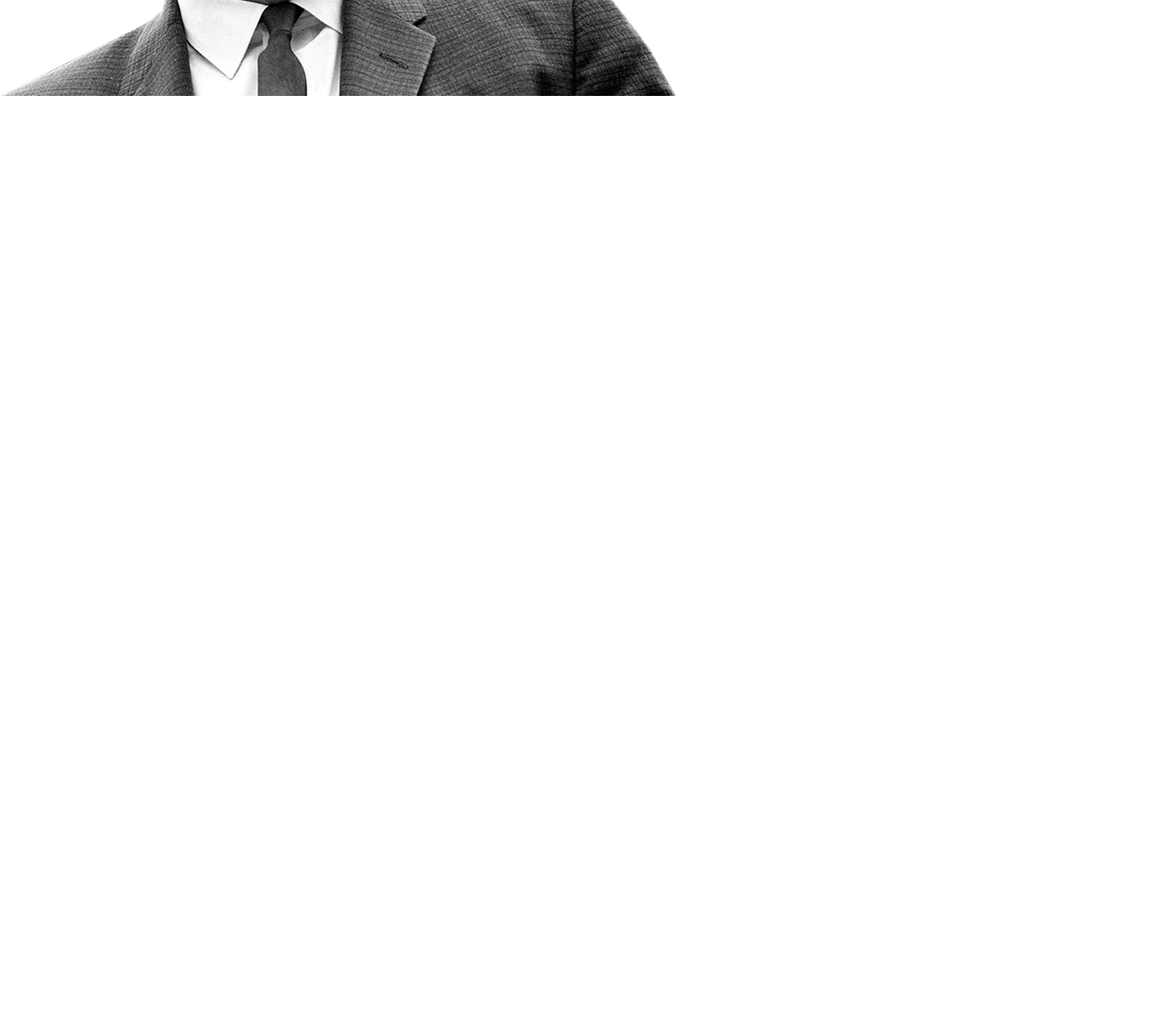
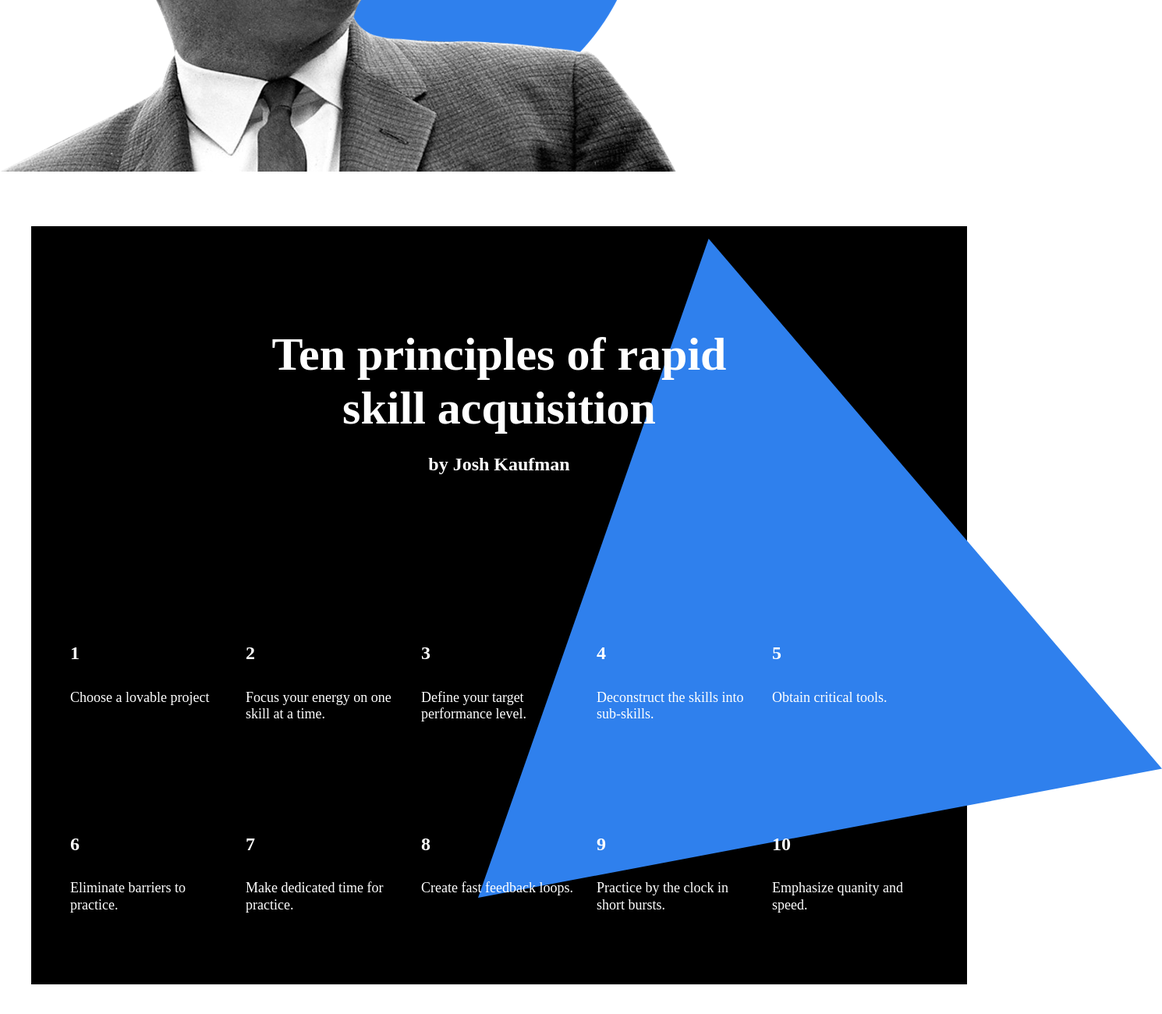
Before and after one commit to deirdrerohr/Learning-how-to-learn_DeirDre_Rohr, a plain HTML site: page index.html in a window 1280 px wide. Shown: the part 3083-4383 px from the top of the page at 78% size, 1490 px wide, since content can reach past the window. Before the commit the page ends 3769 px from the top, so only its background shows below. Drawn offline with Linux system fonts and the light colour scheme; files whose address does not match are found by name.

Commit message:
start flexbox

```diff
--- a/index.html
+++ b/index.html
@@ -84,7 +84,6 @@
       </div>
     </div>
   </section>
-
       <section class="feynman">
         <div class="feynman__container">
           <a href="#" class="feynman__link">More &#8594;</a>
@@ -93,14 +92,65 @@
           <h3 class="feynman__subtitle">Learn without forgetting </h3>
          <div class="feynman_imageblock">
           </div>
-
       </div>
       </section>
-
       <section class="kaufman">
+        <div class="kaufman__container">
+          <div class="kaufman__image_triangle"><img src="images/kaufman-triangle.svg" alt="blue triangle" width="877" height="877"></div>
+        <div class="kaufman_flex"><h2 class="kaufman__title_theme_dark">Ten principles of rapid skill acquisition</h2>
+          <h3 class="kaufman__subtitle_theme_dark">by Josh Kaufman</h3></div>
+         <div class="table-container_theme_dark">
+          <ul class="table_theme_dark">
+            <li class="cell_theme_dark">
+              <h4 class="heading_theme_dark">1</h4>
+              <p class="text_theme_dark">Choose a lovable project</p>
+            </li>
+            <li class="cell_theme_dark">
+              <h4 class="heading_theme_dark">2</h4>
+              <p class="text_theme_dark">Focus your energy on one skill at a time.</p>
+            </li>
+            <li class="cell_theme_dark">
+              <h4 class="heading_theme_dark">3</h4>
+              <p class="text_theme_dark">Define your target performance level.</p>
+            </li>
+            <li class="cell_theme_dark">
+              <h4 class="heading_theme_dark">4</h4>
+              <p class="text_theme_dark">Deconstruct the skills into sub-skills.</p>
+            </li>
+            <li class="cell_theme_dark">
+              <h4 class="heading_theme_dark">5</h4>
+              <p class="text_theme_dark">Obtain critical tools.</p>
+            </li>
+            <li class="cell_theme_dark">
+              <h4 class="heading_theme_dark">6</h4>
+              <p class="text_theme_dark">Eliminate barriers to practice.</p>
+            </li>
+            <li class="cell_theme_dark">
+              <h4 class="heading_theme_dark">7</h4>
+              <p class="text_theme_dark">Make dedicated time for practice.</p>
+            </li>
+            <li class="cell_theme_dark">
+              <h4 class="heading_theme_dark">8</h4>
+              <p class="text_theme_dark">Create fast feedback loops.</p>
+            </li>
+            <li class="cell_theme_dark">
+              <h4 class="heading_theme_dark">9</h4>
+              <p class="text_theme_dark">Practice by the clock in short bursts.</p>
+            </li>
+            <li class="cell_theme_dark">
+              <h4 class="heading_theme_dark">10</h4>
+              <p class="text_theme_dark">Emphasize quanity and speed.</p>
+            </li>
+          </ul>
+        </div>
+      </div>
+    </div>
       </section>
     </main>
     <footer class="footer">
+      <div class="footer__columns">
+
+      </div>
 
     </footer>
   </div>
--- a/styles/style.css
+++ b/styles/style.css
@@ -157,10 +157,9 @@
 
 }
 .text {
-
-  line-height: 1.2;
-  font-size: 18px;
-  font-size: normal;
+  line-height: 1.15;
+  font-size: 24px;
+  font-style: bold;
 }
 .feynman__container {
   height: 790px;
@@ -245,6 +244,104 @@
   z-index: -1;
 
 }*/
+.kaufman__container {
+  background-color: #000;
+  z-index: -1;
+}
+.kaufman__image_triangle {
+  position: absolute;
+  right: -210px;
+  overflow: hidden;
+  z-index: 0;
+}
+.kaufman {
+  padding: 40px;
+}
+.kaufman_flex {
+
+  padding: 40px;
+  display: flex;
+  color: white;
+  text-align:center;
+  flex-direction: column;
+  align-items: center;
+  z-index: 1;
+
+}
+.kaufman__title_theme_dark {
+  padding-top: 90px;
+  margin: auto;
+  color: white;
+  line-height: 1.15;
+    font-size: 60px;
+    font-style: bold;
+    text-align: center;
+    align-self: center;
+    justify-content: center;
+    flex-wrap: wrap;
+    width: 60%;
+    z-index: 2;
+
+
+
+
+}
+.kaufman__subtitle_theme_dark {
+  padding-top: 20px;
+  margin: auto;
+  color: white;
+  line-height: 34px;
+  font-size:24px;
+  font-style: normal;
+  text-align: center;
+  align-self: center;
+  justify-content: center;
+  flex-wrap: wrap;
+  z-index: 3;
+}
+.table-container_theme_dark {
+  color: white;
+  z-index: 4;
+
+
+}
+.table_theme_dark {
+  color: white;
+  background-color: #000;
+  list-style-type: none;
+  margin: auto;
+  padding:60px 0;
+  width: 1100px;
+  display: flex;
+  flex-wrap: wrap;
+  justify-content: space-between;
+  align-content: center;
+  z-index: 5;
+  /*gap: 20px;*/
+
+
+}
+.cell_theme_dark {
+  color: white;
+  text-align: left;
+ width: 200px;
+ padding-top: 80px;
+ z-index: 5;
+
+}
+.heading_theme_dark {
+  color: white;
+  line-height: 1.15;
+  font-size: 24px;
+  font-style: bold;
+  z-index: 5;
+}
+.text_theme_dark {color: white;
+  line-height: 1.2;
+  font-size: 18px;
+  font-style: normal;
+  z-index: 5;
+}
 
 p {
   line-height: 34px;
```
